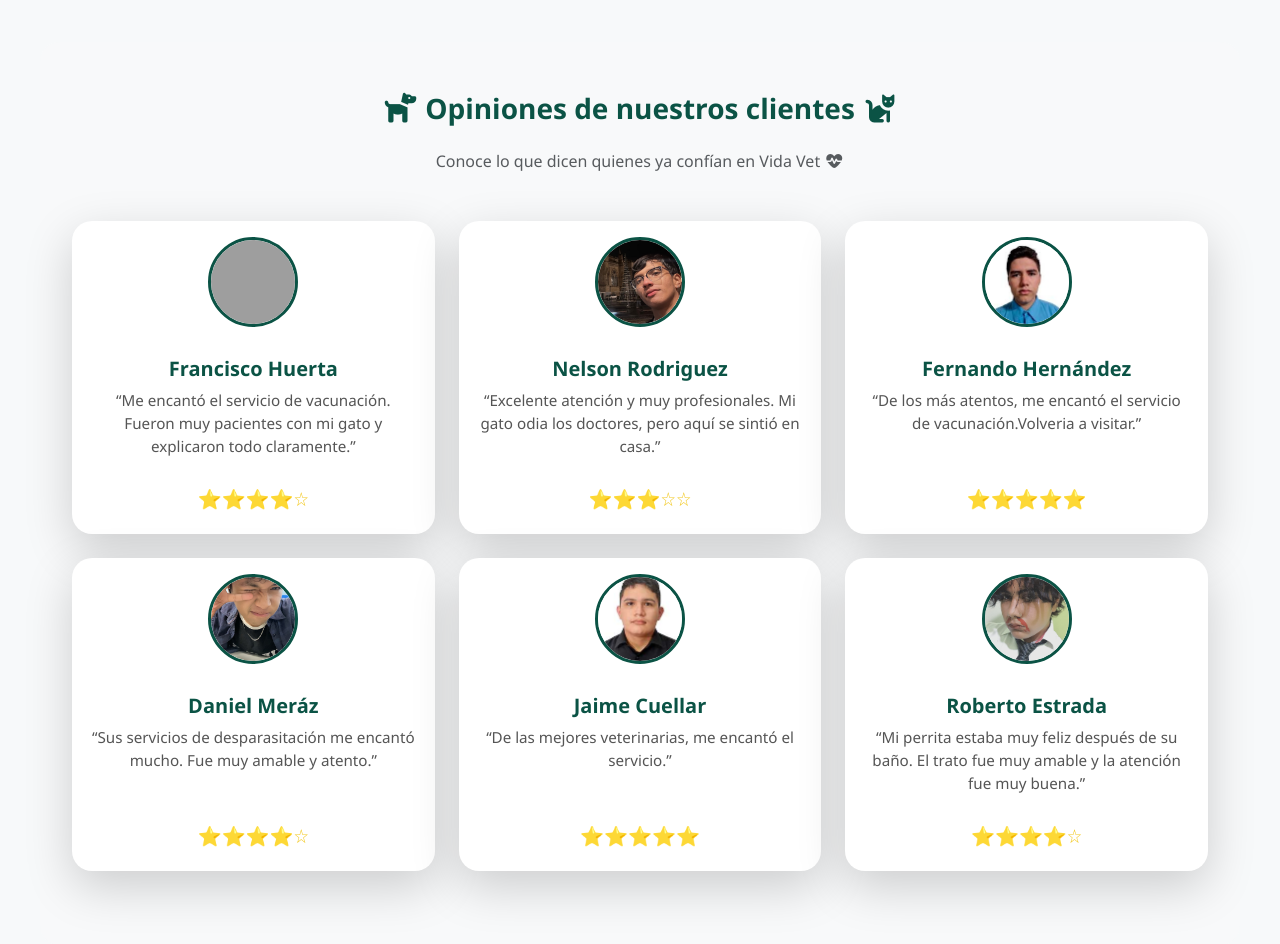
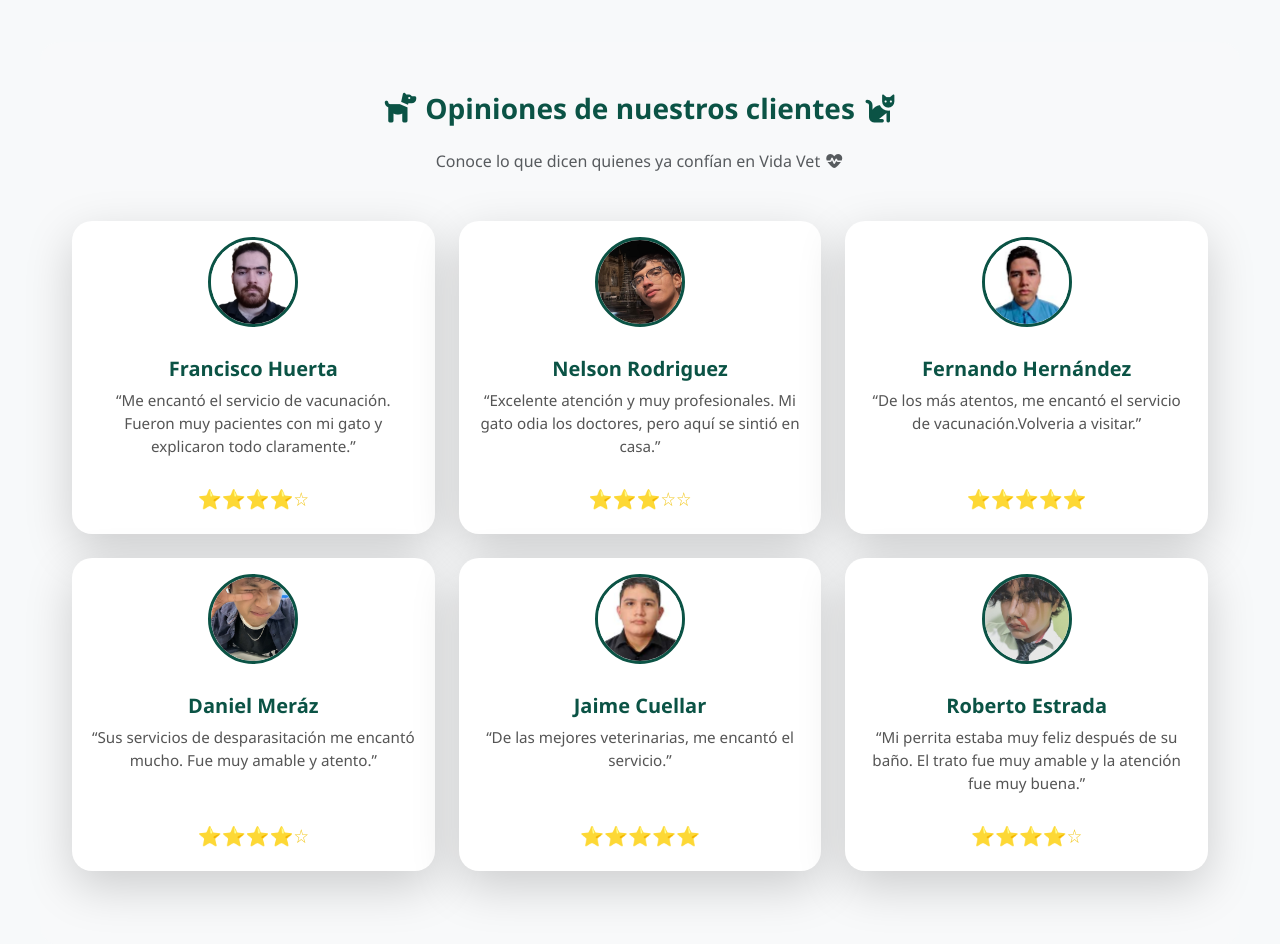
Before and after one commit to Robs115/PIA-WEBDEV, a Django app: page / in a window 1280 px wide. Shown: the part 1868-2812 px from the top of the page. Run offline with Django 5.2, Linux system fonts and the light colour scheme; data comes from the database, SQL or seed files in the repository; some libraries are stand-ins or nearby versions; grey boxes are pictures that could not be loaded.

Commit message:
Se agrega imagen Francisco Huerta

```diff
--- a/veterinaria/app/templates/index.html
+++ b/veterinaria/app/templates/index.html
@@ -222,7 +222,7 @@
 
         <div class="col-md-4 mb-4">
             <div class="card resena shadow-lg">
-                <img src="https://i.pravatar.cc/150?img=18" class="card-img-top rounded-circle mx-auto mt-3" alt="cliente">
+                <img src="{% static 'img/Clientes/Francisco_Huerta.png' %}" class="card-img-top rounded-circle mx-auto mt-3" alt="cliente">
                 <div class="card-body">
                     <h5 class="card-title">Francisco Huerta</h5>
                     <p class="card-text">“Me encantó el servicio de vacunación. Fueron muy pacientes con mi gato y explicaron todo claramente.”</p>
```
Also changed, not shown: veterinaria/app/static/img/Clientes/Francisco_Huerta.png (added).
